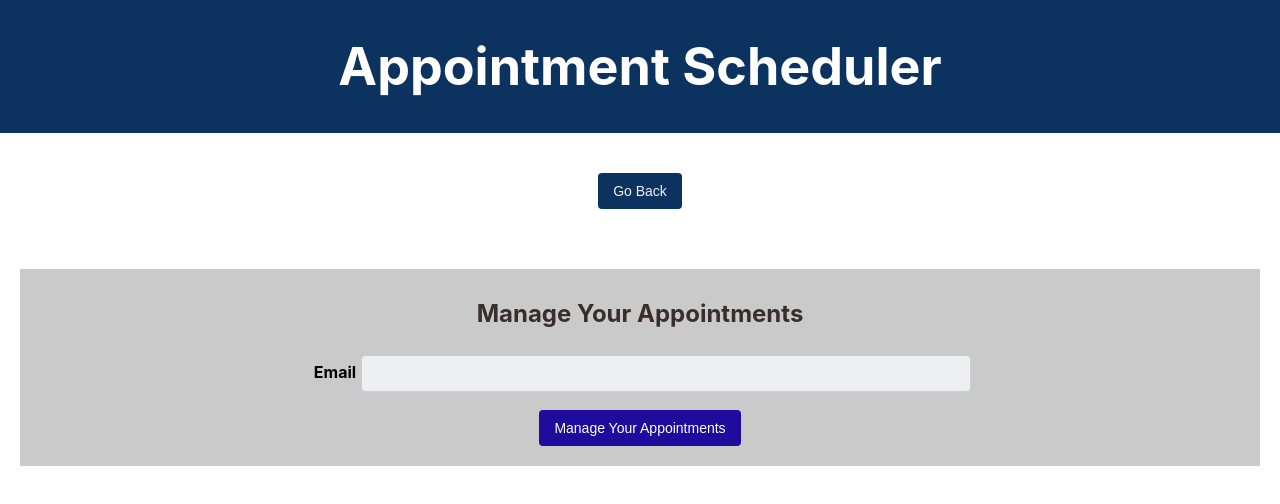
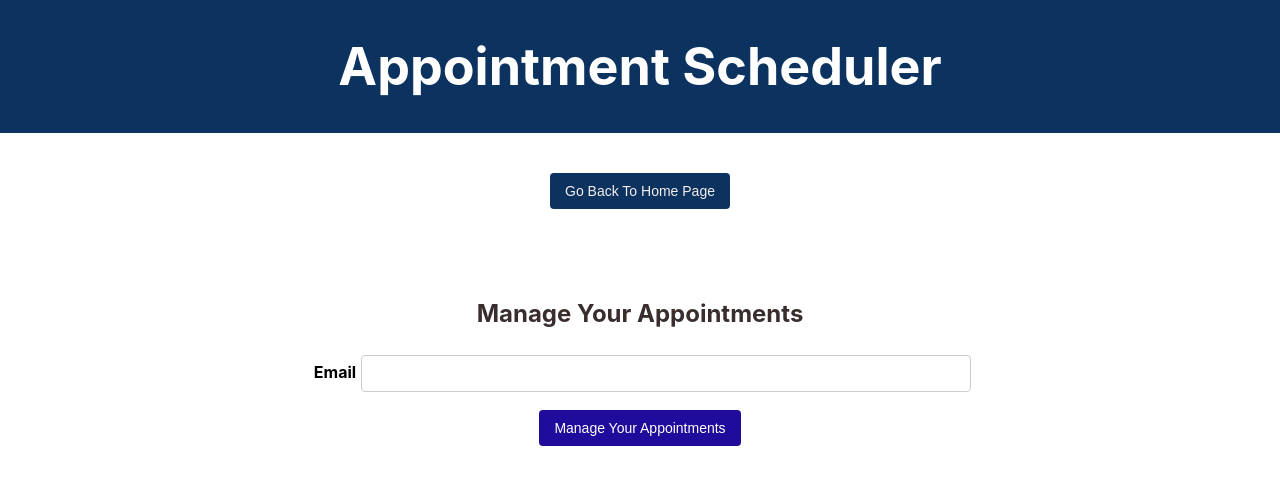
Before and after one commit to BeckyLashua/booking_page, a React (Create React App) app in the folder client/: page /manage in a window 1280 px wide. Shown: the top 504 px of the page. Built offline with nearby package versions, Linux system fonts and the light colour scheme.

Commit message:
Updated background colors for forms

```diff
--- a/client/src/App.css
+++ b/client/src/App.css
@@ -39,7 +39,6 @@
 .div-wrapper {
   margin: 20px;
   padding: 10px;
-  background-color: #cacacb;
 }
 
 button {
@@ -52,7 +51,8 @@ button {
   margin: 8px 0;
   border: 1px solid #ccc;
   border-radius: 4px;
-  box-sizing: border-box;background-color: #edeff2;
+  box-sizing: border-box;
+  background-color: white;
 }
 
 .form-input:focus {
--- a/client/src/pages/Appointments.js
+++ b/client/src/pages/Appointments.js
@@ -7,7 +7,7 @@ function Appointments() {
   let navigate = useNavigate();
 
   function handleGoBackClick() {
-    navigate('/manage');
+    navigate('/');
   }
 
   let appts = [
@@ -20,7 +20,7 @@ function Appointments() {
     <div>
       <div>
         <button class='return-button' onClick={handleGoBackClick}>
-          Go Back
+          Go Back To Home Page
         </button><br />
       </div>
       <h2>Your Appointments</h2>
--- a/client/src/pages/BookAppointment.js
+++ b/client/src/pages/BookAppointment.js
@@ -14,10 +14,10 @@ function BookAppointment() {
     <div>
       <div>
         <button class='return-button' onClick={handleGoBackClick}>
-          Go Back
+          Go Back To Home Page
         </button><br />
       </div>
-      <div class='div-wrapper'>
+      <div>
         <h2>Book an Appointment</h2>
         <BookingForm />
       </div>
--- a/client/src/pages/ManageAppointments.js
+++ b/client/src/pages/ManageAppointments.js
@@ -14,7 +14,7 @@ function ManageAppointments() {
     <div>
       <div>
         <button class='return-button'  onClick={handleGoBackClick}>
-          Go Back
+          Go Back To Home Page
         </button><br />
       </div>
       <div class='div-wrapper'>
--- a/client/src/pages/RescheduleAppointment.js
+++ b/client/src/pages/RescheduleAppointment.js
@@ -14,7 +14,7 @@ function RescheduleAppointment() {
     <div>
       <div>
         <button class='return-button'  onClick={handleGoBackClick}>
-          Go Back
+          Go Back To Appointments
         </button><br />
       </div>
       <h2>Reschedule Appointment</h2>
```
